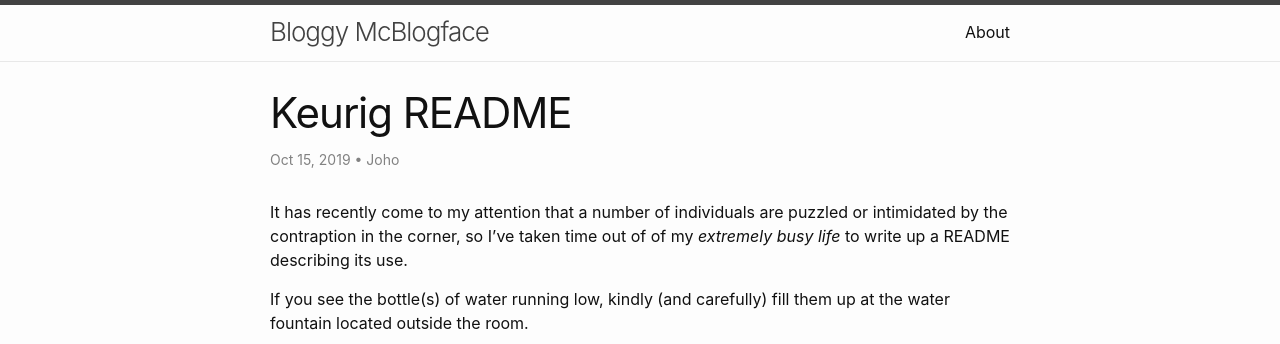
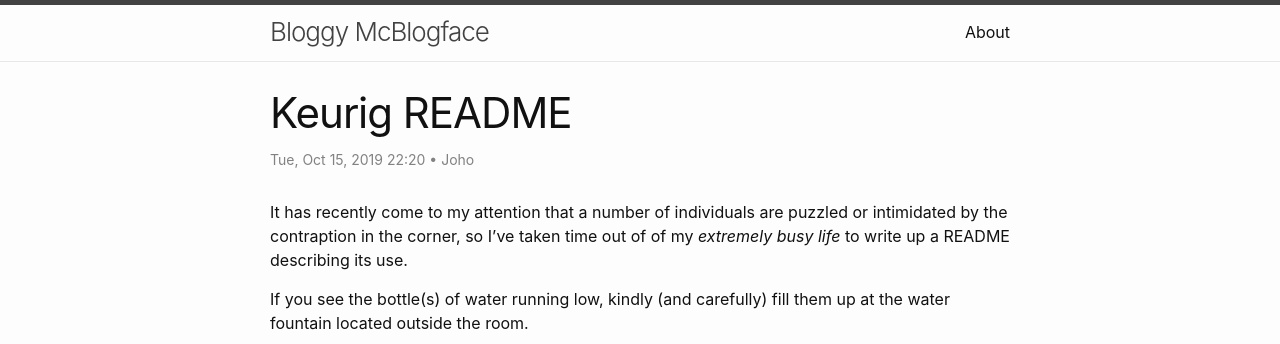
Before and after one commit to loljoho/blog, a Jekyll site: the page built from _posts/2019-10-15-keurig-readme.markdown, in a window 1280 px wide. Shown: the top 344 px of the page. Built offline with Jekyll 4.4.1, drawn with Linux system fonts in a browser that asks for light colours.

Commit message:
Update date format_format and move to top of post.html partial

```diff
--- a/_layouts/post.html
+++ b/_layouts/post.html
@@ -1,13 +1,14 @@
 ---
 layout: default
 ---
+{%- assign date_format = site.minima.date_format | default: "%a, %b %-d, %Y %H:%M" -%}
 <article class="post h-entry" itemscope itemtype="http://schema.org/BlogPosting">
 
   <header class="post-header">
     <h1 class="post-title p-name" itemprop="name headline">{{ page.title | escape }}</h1>
     <p class="post-meta">
       <time class="dt-published" datetime="{{ page.date | date_to_xmlschema }}" itemprop="datePublished">
-        {%- assign date_format = site.minima.date_format | default: "%b %-d, %Y" -%}
+
         {{ page.date | date: date_format }}
       </time>
       {%- if page.author -%}
```
